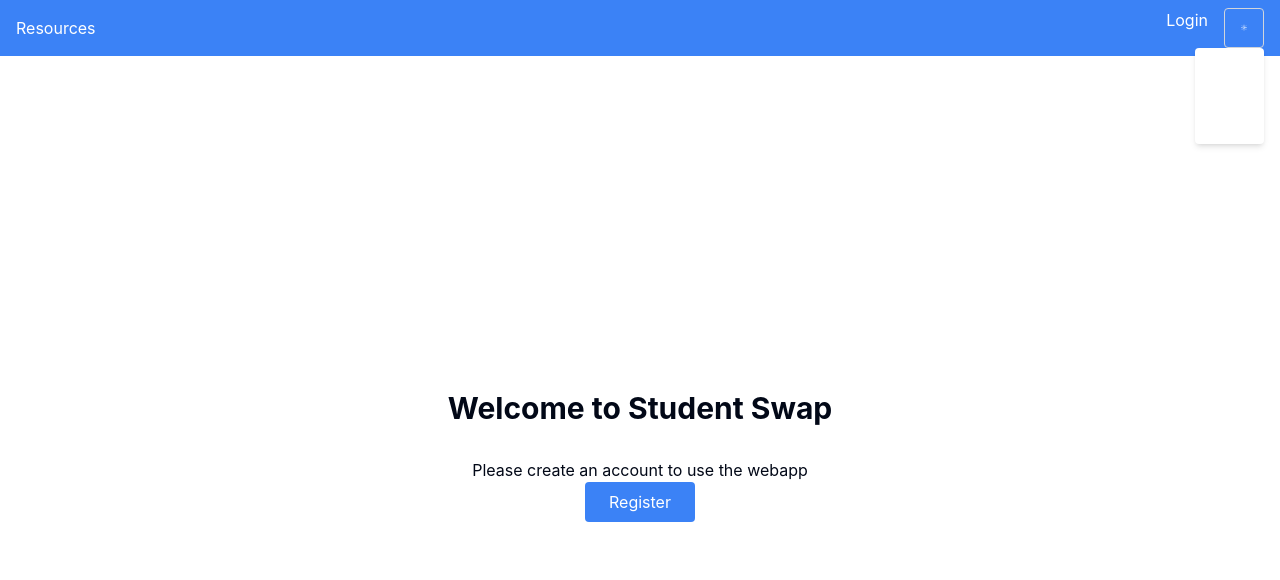
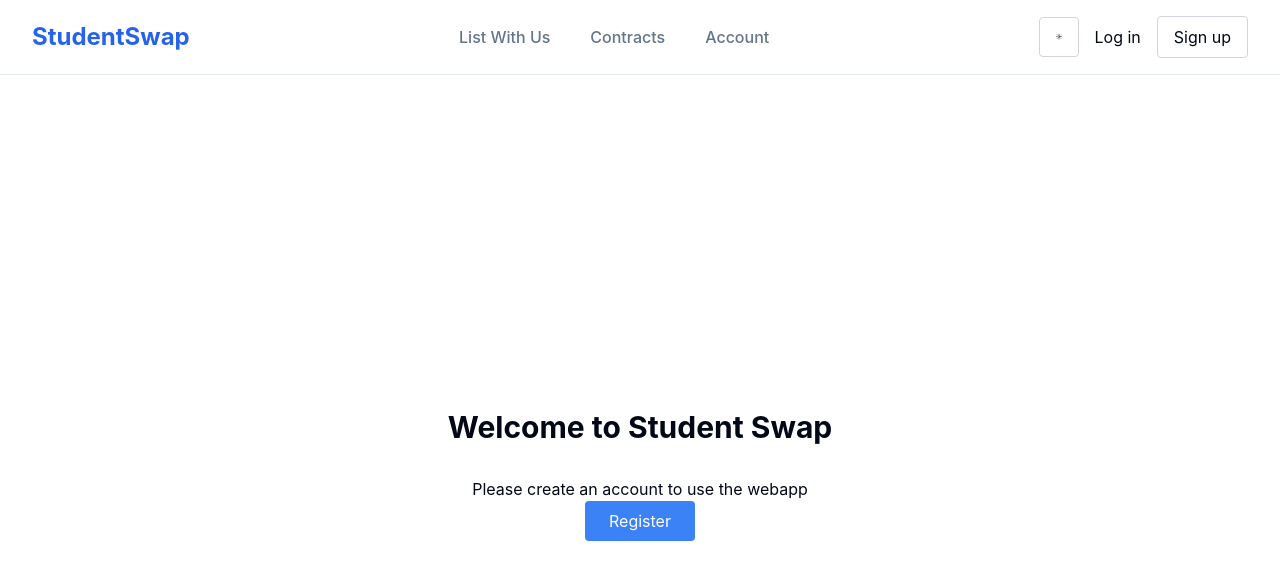
Before and after one commit to boncui/StudentSwap, a React (Create React App) app in the folder client_frontend/: page / in a window 1280 px wide. Shown: the top 580 px of the page. Built offline with nearby package versions, Linux system fonts and the light colour scheme.

Commit message:
pushpiush

```diff
--- a/client_frontend/src/components/Header.tsx
+++ /dev/null
@@ -1,47 +0,0 @@
-import React from "react";
-import { Link } from "react-router-dom"; // ✅ Use React Router instead of Next.js Link
-import { Button } from "../components/ui/button"; // ✅ Adjust import paths
-import { ThemeToggle } from "../theme/theme-toggle";
-
-export default function Header() {
-  return (
-    <header className="bg-background border-b border-border">
-      <div className="container mx-auto px-4 sm:px-6 lg:px-8">
-        <div className="flex justify-between items-center py-4">
-          <div className="flex items-center">
-            <Link to="/home" className="text-2xl font-bold text-primary">
-              StudentSwap
-            </Link>
-          </div>
-          <nav className="hidden md:flex space-x-10">
-            <Link
-              to="#features"
-              className="text-base font-medium text-muted-foreground hover:text-foreground transition-colors"
-            >
-              List With Us
-            </Link>
-            <Link
-              to="#testimonials"
-              className="text-base font-medium text-muted-foreground hover:text-foreground transition-colors"
-            >
-              Contracts
-            </Link>
-            <Link
-              to="#pricing"
-              className="text-base font-medium text-muted-foreground hover:text-foreground transition-colors"
-            >
-              Account
-            </Link>
-          </nav>
-          <div className="flex items-center space-x-4">
-            <ThemeToggle />
-            <Button variant="outline" className="hidden sm:inline-flex">
-              Log in
-            </Button>
-            <Button>Sign up</Button>
-          </div>
-        </div>
-      </div>
-    </header>
-  )
-}
--- a/client_frontend/src/components/NavBar.tsx
+++ b/client_frontend/src/components/NavBar.tsx
@@ -2,6 +2,7 @@ import React from "react";
 import { Link, useLocation } from "react-router-dom";
 import { useAuth } from "../context/AuthContext";
 import { ThemeToggle } from "../theme/theme-toggle";
+import { Button } from "../components/ui/button"; // ✅ Adjust import paths
 
 const NavBar: React.FC = () => {
   const { isAuthenticated, logout, user } = useAuth();
@@ -10,41 +11,64 @@ const NavBar: React.FC = () => {
   const isActive = (path: string) => (location.pathname === path ? "underline font-semibold" : "");
 
   return (
-    <nav className="bg-blue-500 text-white px-4 py-2 flex justify-between items-center">
-      {/* Left Side Links */}
-      <div className="flex space-x-4">
-        {isAuthenticated && (
-          <>
-            <Link to="/home" className={`hover:underline ${isActive("/home")}`}>Home</Link>
-            <Link to="/contracts" className={`hover:underline ${isActive("/contracts")}`}>Contracts</Link>
-
-            {/* ✅ Show Architect Dashboard ONLY if user is an Architect */}
-            {user?.role === "Architect" && (
-              <Link to="/architect-dashboard" className={`hover:underline ${isActive("/architect-dashboard")}`}>
-                Dashboard
+    <header className="bg-background border-b border-border">
+      <div className="container mx-auto px-4 sm:px-6 lg:px-8">
+        <div className="flex justify-between items-center py-4">
+          {/* Logo */}
+          <div className="flex items-center">
+            <Link to="/home" className="text-2xl font-bold text-primary">
+              StudentSwap
             </Link>
-            )}
-          </>
-        )}
-        <Link to="/resources" className={`hover:underline ${isActive("/resources")}`}>Resources</Link>
           </div>
 
-      {/* Right Side Links */}
-      <div className="flex space-x-4">
+          {/* Navigation */}
+          <nav className="hidden md:flex space-x-10">
+            <Link
+              to="/list-with-us"
+              className={`text-base font-medium text-muted-foreground hover:text-foreground transition-colors ${isActive("/list-with-us")}`}
+            >
+              List With Us
+            </Link>
+            <Link
+              to="/contracts"
+              className={`text-base font-medium text-muted-foreground hover:text-foreground transition-colors ${isActive("/contracts")}`}
+            >
+              Contracts
+            </Link>
+            <Link
+              to="/account"
+              className={`text-base font-medium text-muted-foreground hover:text-foreground transition-colors ${isActive("/account")}`}
+            >
+              Account
+            </Link>
+          </nav>
+
+          {/* Right Section: Theme Toggle + Auth Buttons */}
+          <div className="flex items-center space-x-4">
+            <ThemeToggle />
             {isAuthenticated ? (
               <>
                 <span className="font-semibold">{user?.fullName}</span>
-            <Link to="/list-with-us" className={`hover:underline ${isActive("/list-with-us")}`}>List with us</Link>
-            <Link to="/account" className={`hover:underline ${isActive("/account")}`}>Account</Link>
-            <button onClick={logout} className="hover:underline">Logout</button>
+                <button onClick={logout} className="hover:underline text-red-500">
+                  Logout
+                </button>
               </>
             ) : (
-          <Link to="/login" className={`hover:underline ${isActive("/login")}`}>Login</Link>
+              <>
+                <Link to="/login">
+                  <Button variant="outline" className="hidden sm:inline-flex">
+                    Log in
+                  </Button>
+                </Link>
+                <Link to="/register">
+                  <Button>Sign up</Button>
+                </Link>
+              </>
             )}
-        {/* ✅ Add Theme Toggle */}
-        <ThemeToggle />
           </div>
-    </nav>
+        </div>
+      </div>
+    </header>
   );
 };
 
--- a/client_frontend/src/pages/Home.tsx
+++ b/client_frontend/src/pages/Home.tsx
@@ -3,7 +3,6 @@ import Hero from "../components/Hero";
 import Features from "../components/Features";
 import Pricing from "../components/Pricing";
 import CTA from "../components/CTA";
-import Header from "../components/Header";
 import Footer from "../components/Footer";
 
 const Home: React.FC = () => {
@@ -11,7 +10,7 @@ const Home: React.FC = () => {
     <div className="flex flex-col min-h-screen">
 
       <main className="flex-grow">
-        <Header />
+
         <Hero />
         <Features />
         <Pricing />
--- a/client_frontend/src/theme/theme-toggle.tsx
+++ b/client_frontend/src/theme/theme-toggle.tsx
@@ -2,7 +2,6 @@ import React, { useEffect, useState } from "react";
 import { Moon, Sun } from "lucide-react";
 import { useTheme } from "next-themes";
 import { Button } from "../components/ui/button";
-import { DropdownMenu, DropdownMenuContent, DropdownMenuItem, DropdownMenuTrigger } from "../components/ui/dropdown-menu";
 
 export function ThemeToggle() {
   const { theme, setTheme, systemTheme } = useTheme();
@@ -17,9 +16,11 @@ export function ThemeToggle() {
   const currentTheme = theme === "system" ? systemTheme : theme;
 
   return (
-    <DropdownMenu>
-      <DropdownMenuTrigger asChild>
-        <Button variant="outline" size="icon" onClick={() => setTheme(currentTheme === "dark" ? "light" : "dark")}>
+    <Button
+      variant="outline"
+      size="icon"
+      onClick={() => setTheme(currentTheme === "dark" ? "light" : "dark")}
+    >
       {currentTheme === "dark" ? (
         <Moon className="h-[1.2rem] w-[1.2rem]" />
       ) : (
@@ -27,12 +28,5 @@ export function ThemeToggle() {
       )}
       <span className="sr-only">Toggle theme</span>
     </Button>
-      </DropdownMenuTrigger>
-      <DropdownMenuContent align="end">
-        <DropdownMenuItem onClick={() => setTheme("light")}>Light</DropdownMenuItem>
-        <DropdownMenuItem onClick={() => setTheme("dark")}>Dark</DropdownMenuItem>
-        {/* <DropdownMenuItem onClick={() => setTheme("system")}>System</DropdownMenuItem> */}
-      </DropdownMenuContent>
-    </DropdownMenu>
   );
 }
```
Lines whose indentation alone changed are shown as unchanged.
